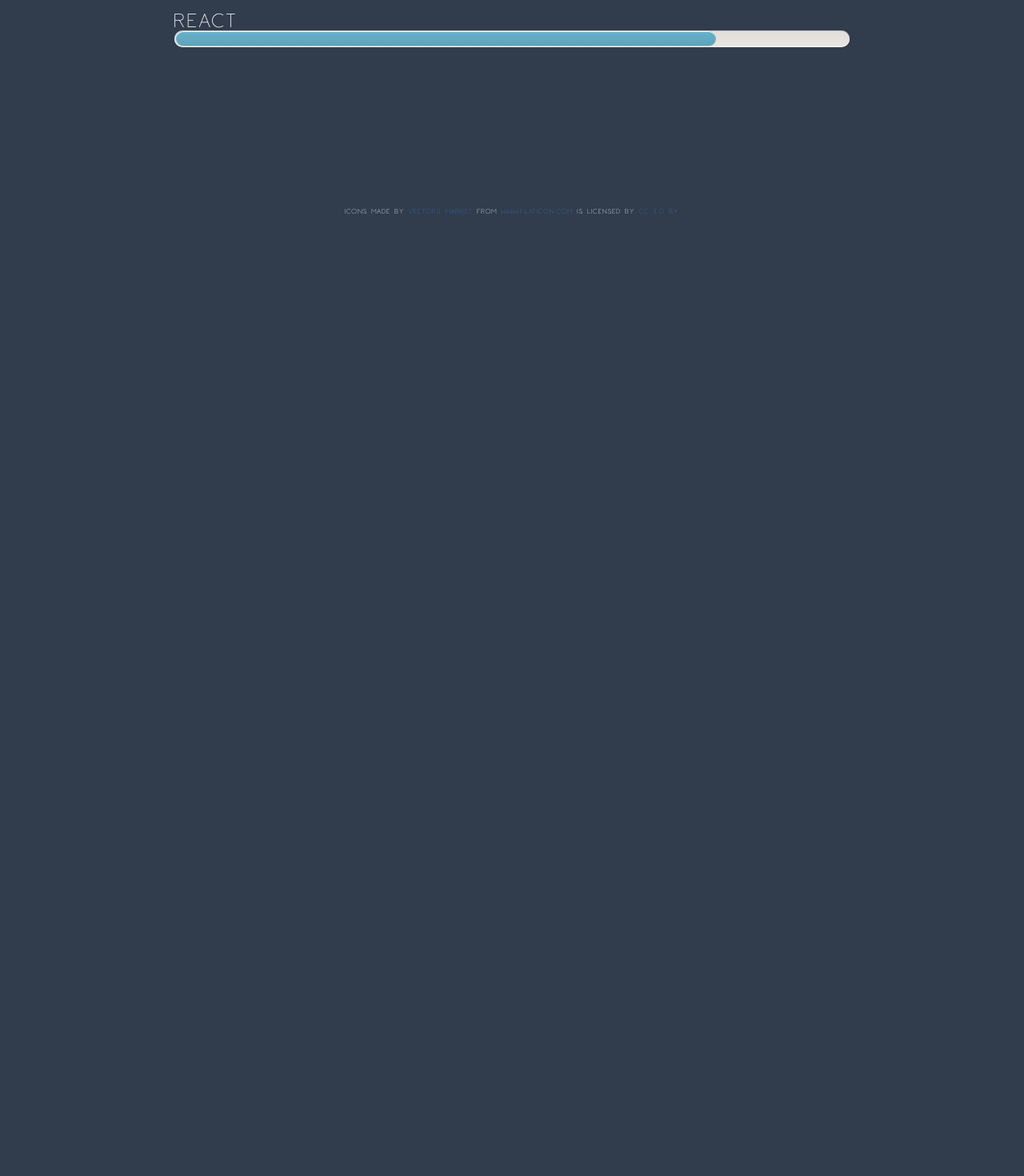
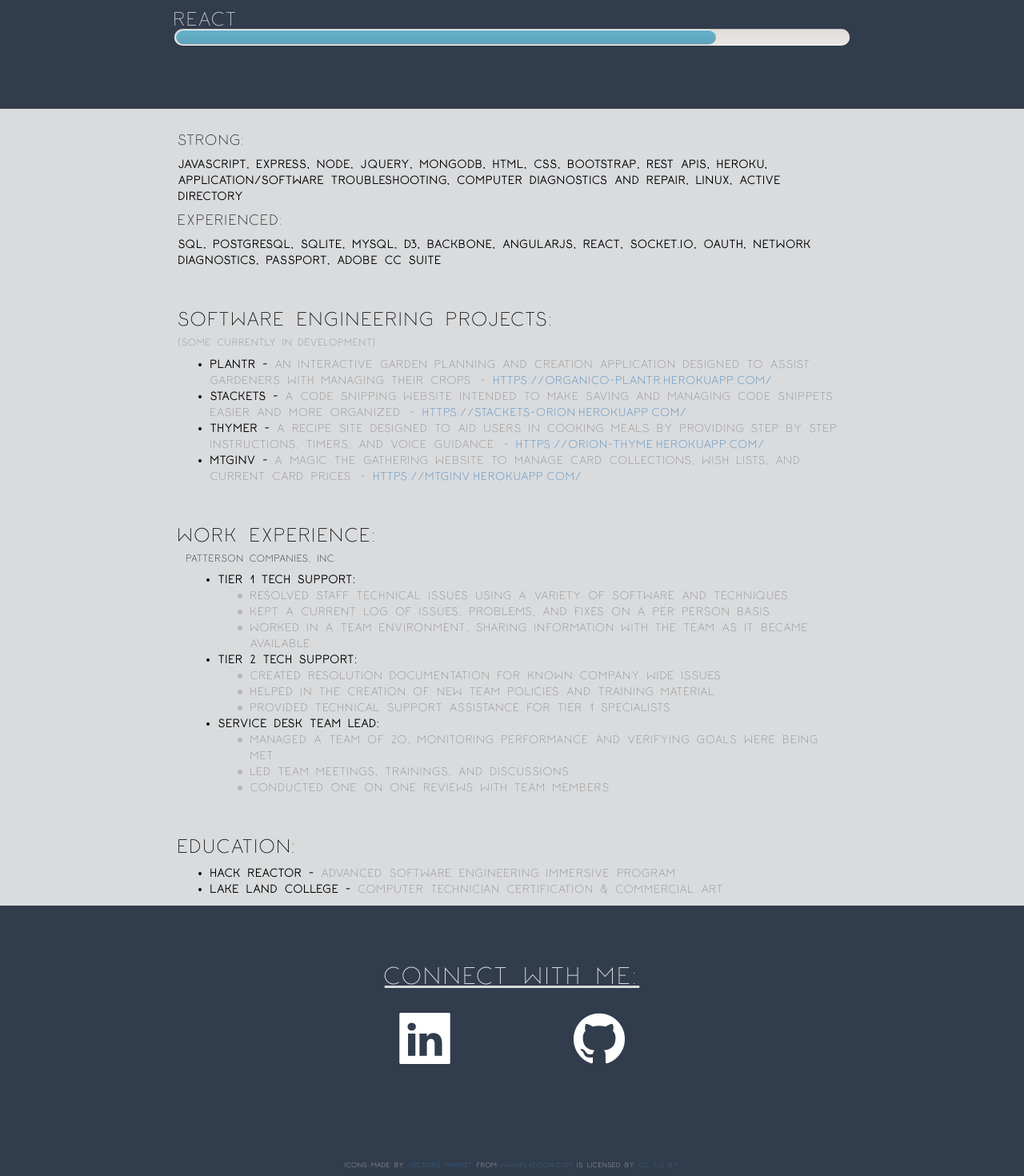
Before and after one commit to 10ndavis/NBDResumePortfolio, a React (Create React App) app: page / in a window 1280 px wide. Shown: the part 1327-2797 px from the top of the page at 80% size. Before the commit the page ends 1605 px from the top, so only its background shows below. Built offline with nearby package versions, Linux system fonts and the light colour scheme.

Commit message:
updated resume section
updated resume section

```diff
--- a/public/index.html
+++ b/public/index.html
@@ -16,6 +16,7 @@
     </noscript>
     <div id="root"></div>
     <div id="clearfooter"></div>
+  </body>
     <footer>
       Icons made by <a href="http://www.flaticon.com/authors/vectors-market" title="Vectors Market">Vectors Market</a> from <a href="http://www.flaticon.com" title="Flaticon">www.flaticon.com</a> is licensed by <a href="http://creativecommons.org/licenses/by/3.0/" title="Creative Commons BY 3.0" target="_blank">CC 3.0 BY</a>
     </footer>
--- a/public/style.css
+++ b/public/style.css
@@ -3,7 +3,7 @@
 }
 body {
   background: #313c4c;
-  color: white;
+  color: #d9dbdd;
   height: 100%;
   font-family: "zipper";
 }
@@ -32,7 +32,7 @@
 #header {
   display: block;
   margin-top: 3vw;
-  border: solid white 2px;
+  border: solid #d9dbdd 2px;
   text-align: center;
   vertical-align: middle;
   line-height: 9vmax;
@@ -47,7 +47,7 @@
   line-height: 4vmax;
   font-size: 3vmax;
   color: black;
-  background-color: white;
+  background-color: #d9dbdd;
 }
 
 
@@ -71,18 +71,16 @@
   text-align: center;
   margin-top: 100px;
   margin-bottom: 25px;
-  background-color: white;
+  background-color: #d9dbdd;
   color: black;
   font-weight: bold;
 }
 
 #aboutMeLeft {
-  border: solid 1px white;
   margin-bottom: 40px;
 }
 
 #aboutMeRight {
-  border: solid 1px white;
   margin-bottom: 40px;
 }
 
@@ -94,7 +92,7 @@
 
 #skill {
   list-style: none;
-  color: white;
+  color: #d9dbdd;
   width: 100%;
   margin: 50px auto 0;
   position: relative;
@@ -225,6 +223,38 @@
 @-webkit-keyframes angular      { 0%  { width:0px;} 80%{ width:80%;}  }
 @-webkit-keyframes react   { 0%  { width:0px;} 100%{ width:80%;}  }
 
+
+/*<------------------------------------------------RESUME-------------------------------------------->*/
+
+#resume {
+  background-color: #d9dbdd;
+  color: black;
+  font-weight: bold;
+}
+
+#resumeContents {
+  padding-left: 5px;
+  padding-right: 5px;
+}
+
+.resumeDetails {
+  font-weight: normal;
+  color: #828080;
+}
+
+#innerWorkDiv {
+  padding-left: 10px;
+}
+
+/*<------------------------------------------------NETWORK-------------------------------------------->*/
+#network {
+  text-align: center;
+  margin-top: 4vmax;
+}
+
+
+
+
 /*<-------------------------------------------FOOTER---------------------------------------------->*/
 footer {
   position: relative;
--- a/src/App.js
+++ b/src/App.js
@@ -3,6 +3,8 @@
 import NavIcons from './components/NavIcons.js';
 import About from './components/About.js';
 import Skills from './components/Skills.js';
+import Resume from './components/Resume.js';
+import Network from './components/Network.js';
 
 class App extends Component {
   render() {
@@ -12,6 +14,8 @@
         <NavIcons />
         <About />
         <Skills />
+        <Resume />
+        <Network />
       </div>
     );
   }
--- /dev/null
+++ b/src/components/Network.js
@@ -0,0 +1,25 @@
+import React, { Component } from 'react';
+import { Col, Row } from 'react-bootstrap';
+
+class Network extends Component {
+  render() {
+    return (
+      <Row id="network">
+        <Col xs={12} md={8} mdOffset={2}>
+          <h2>Connect with me:</h2>
+          <br/>
+          <Row>
+            <Col xs={4} xsOffset={2} md={3} mdOffset={3}>
+              <a href="https://linkedin.com/in/10ndavis"><img alt="LinkedIn" className="icon grow" src={require('./gfx/linkedin.png')} /></a>
+            </Col>
+            <Col xs={4} md={3}>
+              <a href="https://github.com/10ndavis"><img alt="GitHub" className="icon grow" src={require('./gfx/github.png')} /></a>
+            </Col>
+          </Row>
+        </Col>
+      </Row>
+    );
+  }
+}
+
+export default Network;
--- /dev/null
+++ b/src/components/Resume.js
@@ -0,0 +1,85 @@
+import React, { Component } from 'react';
+import { Col, Row } from 'react-bootstrap';
+
+class Resume extends Component {
+
+
+  render() {
+    return (
+
+        <Row id="resume">
+        <a name="aboutMe"></a>
+          <Col xs={12} md={8} mdOffset={2}>
+            <a name="resume"></a>
+            <div id="resumeContents">
+              <br/>
+                <h4>Strong:</h4>
+              <p>
+                  Javascript, Express, Node, JQuery, MongoDB, HTML, CSS, Bootstrap, Rest APIs, Heroku, Application/Software Troubleshooting, Computer Diagnostics and Repair, Linux, Active Directory
+              </p>
+                <h4>Experienced:</h4>
+              <p>
+                  SQL, PostgreSQL, SQLite, mySQL, D3, Backbone, AngularJS, React, Socket.IO, OAuth, Network Diagnostics, Passport, Adobe CC Suite
+              </p>
+              <br />
+                <h3>Software Engineering Projects:</h3>
+                  <span className="resumeDetails"><h6>(some currently in development)</h6></span>
+                  <ul>
+                    <li>Plantr - <span className="resumeDetails">An interactive garden planning and creation application designed to assist gardeners with managing their crops. - <a href="https://organico-plantr.herokuapp.com/
+                      ">https://organico-plantr.herokuapp.com/</a>
+                      </span>
+                    </li>
+                    <li>Stackets - <span className="resumeDetails">A code snipping website intended to make saving and managing code snippets easier and more organized. - <a href="  https://stackets-orion.herokuapp.com/
+                      ">  https://stackets-orion.herokuapp.com/</a></span></li>
+                    <li>Thymer - <span className="resumeDetails">A recipe site designed to aid users in cooking meals by providing step by step instructions, timers, and voice guidance. - <a href=" https://orion-thyme.herokuapp.com/
+                      "> https://orion-thyme.herokuapp.com/</a>
+                      </span></li>
+                    <li>MTGInv - <span className="resumeDetails">A Magic The Gathering website to manage card collections, wish lists, and current card prices. - <a href="https://mtginv.herokuapp.com/
+                      ">https://mtginv.herokuapp.com/</a></span></li>
+                  </ul>
+              <br/>
+                <h3>Work Experience:</h3>
+                  <div id="innerWorkDiv">
+                    <h6>Patterson Companies, Inc.</h6>
+                      <ul>
+                        <li>
+                          Tier 1 Tech Support:
+                          <ul><span className="resumeDetails">
+                            <li>Resolved staff technical issues using a variety of software and techniques.</li>
+                            <li>Kept a current log of issues, problems, and fixes on a per person basis.</li>
+                            <li>Worked in a team environment, sharing information with the team as it became available.</li>
+                          </span></ul>
+                        </li>
+                        <li>
+                          Tier 2 Tech Support:
+                          <ul><span className="resumeDetails">
+                            <li>Created resolution documentation for known company wide issues.</li>
+                            <li>Helped in the creation of new team policies and training material.</li>
+                            <li>Provided technical support assistance for Tier 1 specialists.</li>
+                          </span></ul>
+                        </li>
+                        <li>
+                          Service Desk Team Lead:
+                          <ul><span className="resumeDetails">
+                            <li>Managed a team of 20, monitoring performance and verifying goals were being met.</li>
+                            <li>Led team meetings, trainings, and discussions.</li>
+                            <li>Conducted one on one reviews with team members. </li>
+                          </span></ul>
+                        </li>
+                      </ul>
+                  </div>
+              <br/>
+              <h3>Education:</h3>
+                <ul>
+                  <li>Hack Reactor - <span className="resumeDetails">Advanced Software Engineering Immersive Program</span></li>
+                  <li>Lake Land College - <span className="resumeDetails">Computer Technician Certification & Commercial Art</span></li>
+                </ul>
+            </div>
+          </Col>
+        </Row>
+
+    );
+  }
+}
+
+export default Resume;
```
Also changed, not shown: src/components/gfx/github.png (added), src/components/gfx/linkedin.png (added).
